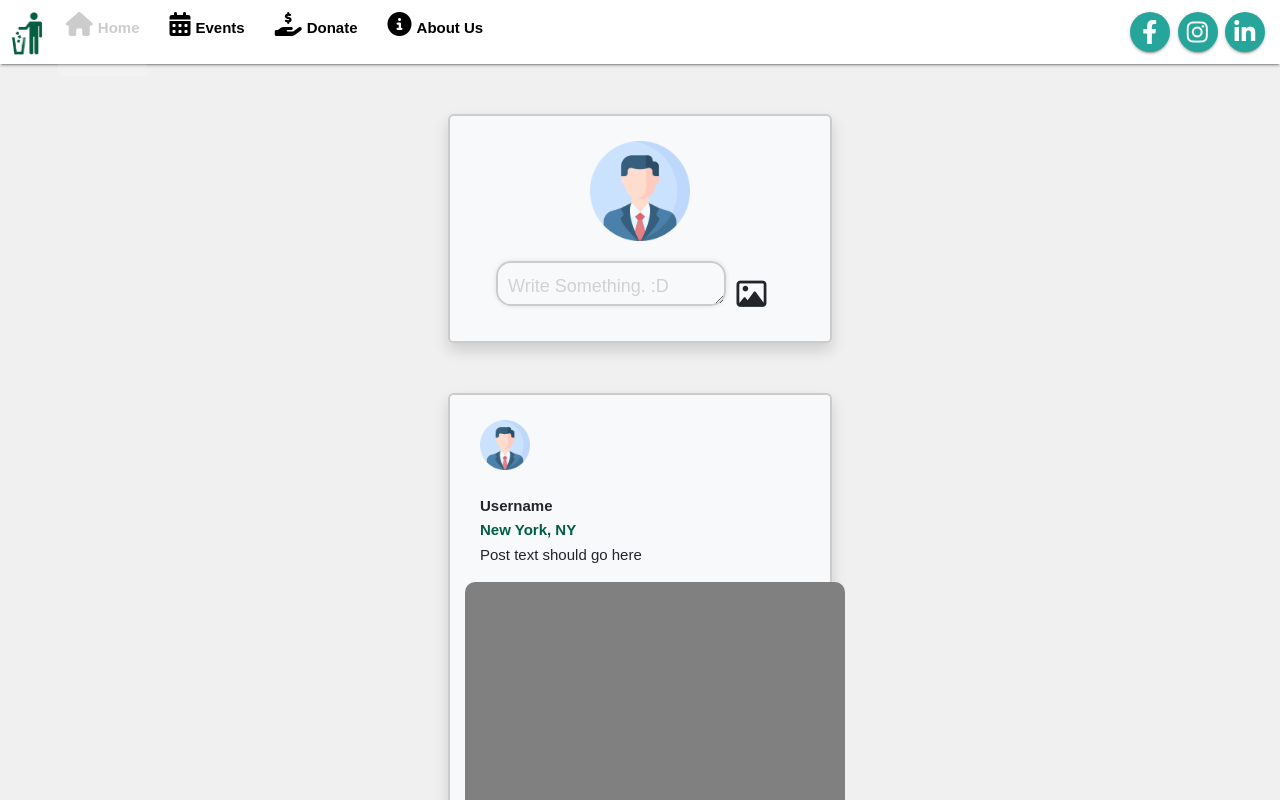
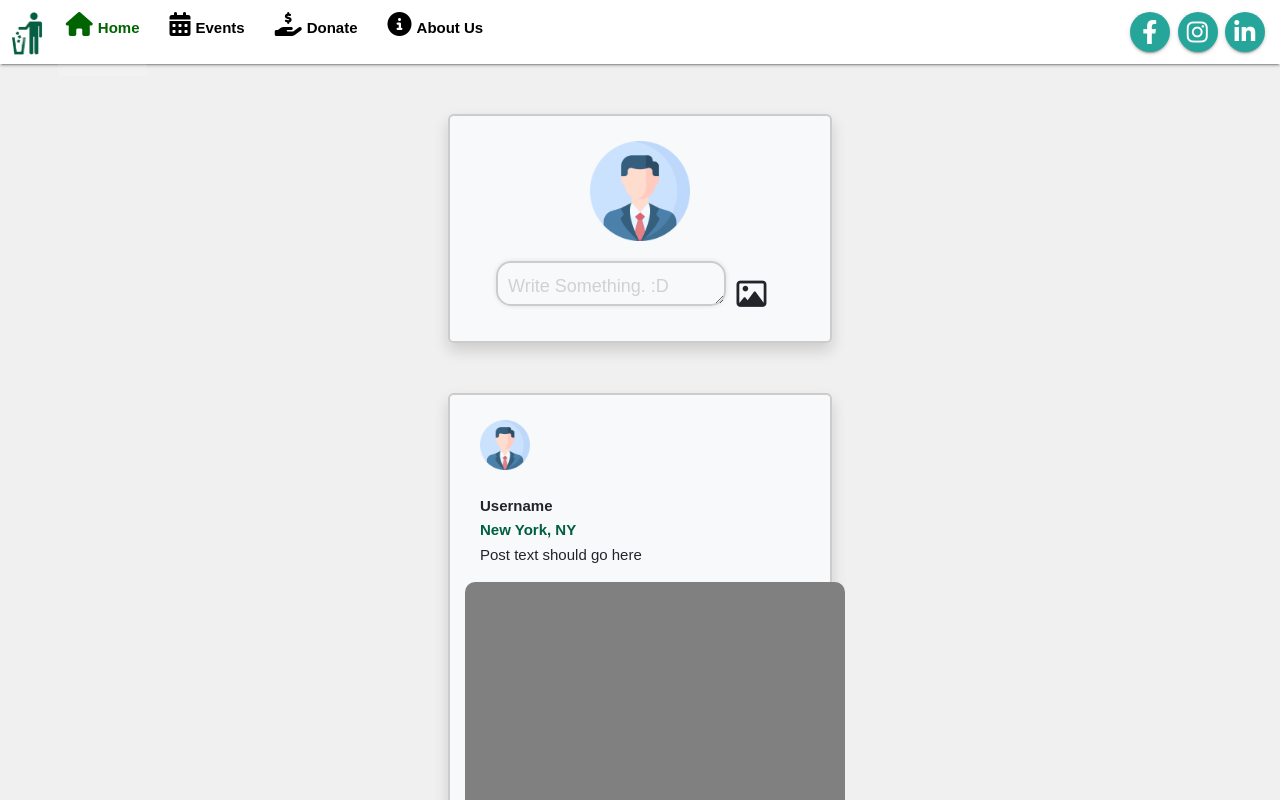
Before and after one commit to LitterPic/litterpic_web, a website: page index.html in a window 1280 px wide. In both pictures the pointer is over the link "Home". Shown: the top 800 px of the page. Drawn offline with nearby package versions, Linux system fonts and the light colour scheme; no server answers.

Commit message:
navbar hover changes

```diff
--- a/styles.css
+++ b/styles.css
@@ -159,7 +159,7 @@ body {
 }
 
 .nav-link:hover {
-  color: #ccc;
+  color: darkgreen;
   background-color: rgba(255, 255, 255, 0.1);
 }
 
```
